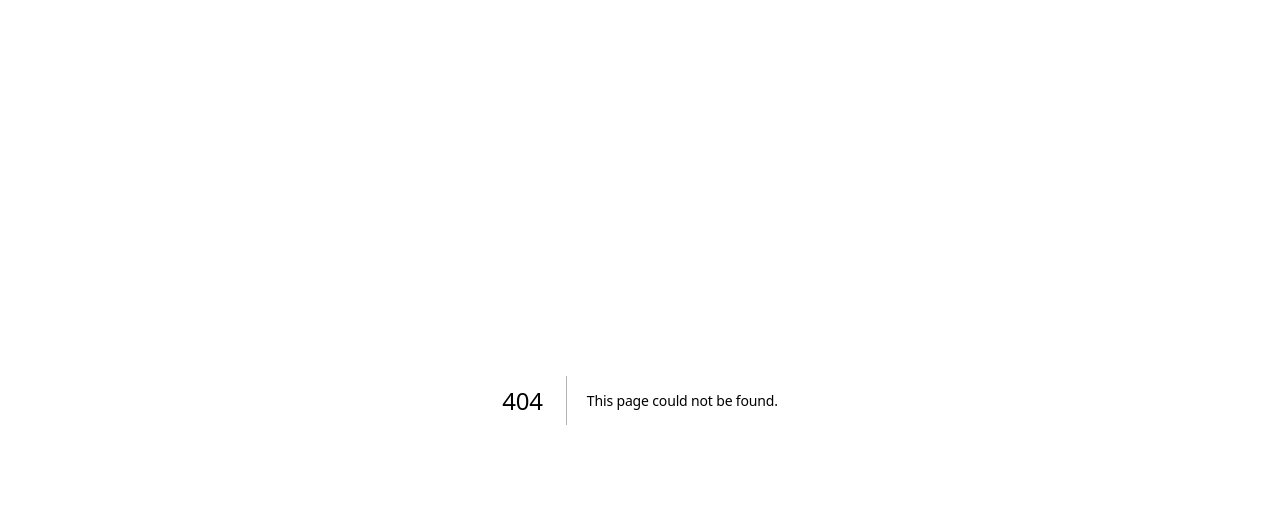
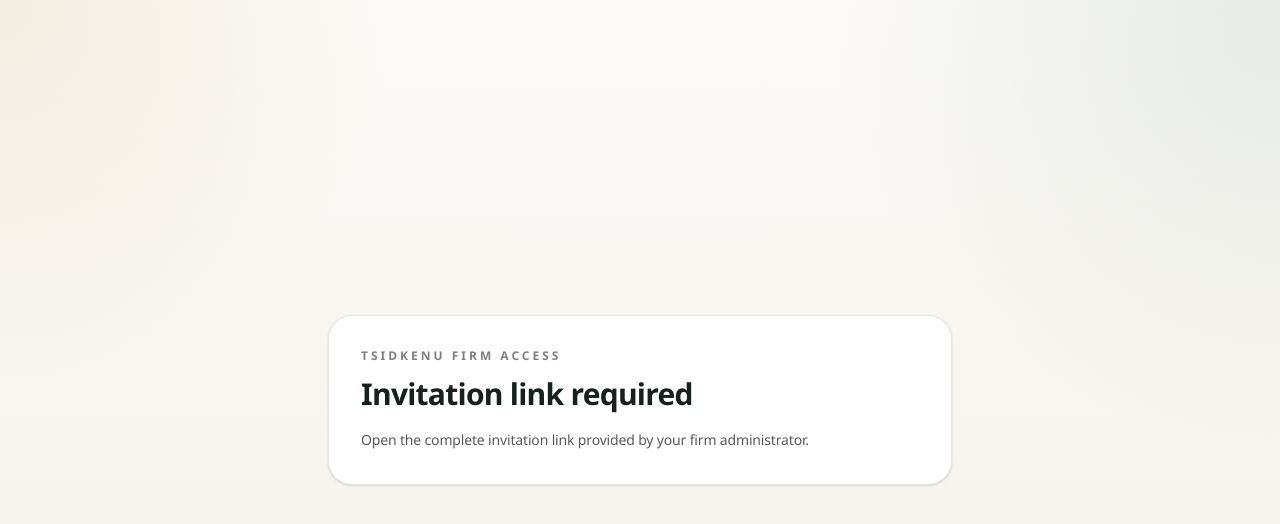
Before and after one commit to Lasana10/TSIDEK-, a Next.js app: page /join in a window 1280 px wide. Before the commit this address had no page. Shown: the top 524 px of the page. Built offline with nearby package versions, Linux system fonts and the light colour scheme.

Commit message:
Add firm invitation join route

```diff
--- /dev/null
+++ b/src/app/join/page.tsx
@@ -0,0 +1,20 @@
+import JoinFirmClient from "./JoinFirmClient";
+
+export default async function JoinFirmPage({ searchParams }: { searchParams: Promise<{ token?: string }> }) {
+  const params = await searchParams;
+  const token = String(params.token ?? "").trim();
+
+  if (!token) {
+    return (
+      <main className="mx-auto flex min-h-screen max-w-2xl items-center px-6 py-16">
+        <section className="w-full rounded-3xl border border-black/10 bg-white p-8 shadow-sm">
+          <p className="text-xs font-semibold uppercase tracking-[0.25em] text-black/50">TSIDKENU Firm Access</p>
+          <h1 className="mt-3 text-3xl font-semibold tracking-tight">Invitation link required</h1>
+          <p className="mt-4 text-sm leading-6 text-black/65">Open the complete invitation link provided by your firm administrator.</p>
+        </section>
+      </main>
+    );
+  }
+
+  return <JoinFirmClient token={token} />;
+}
```
